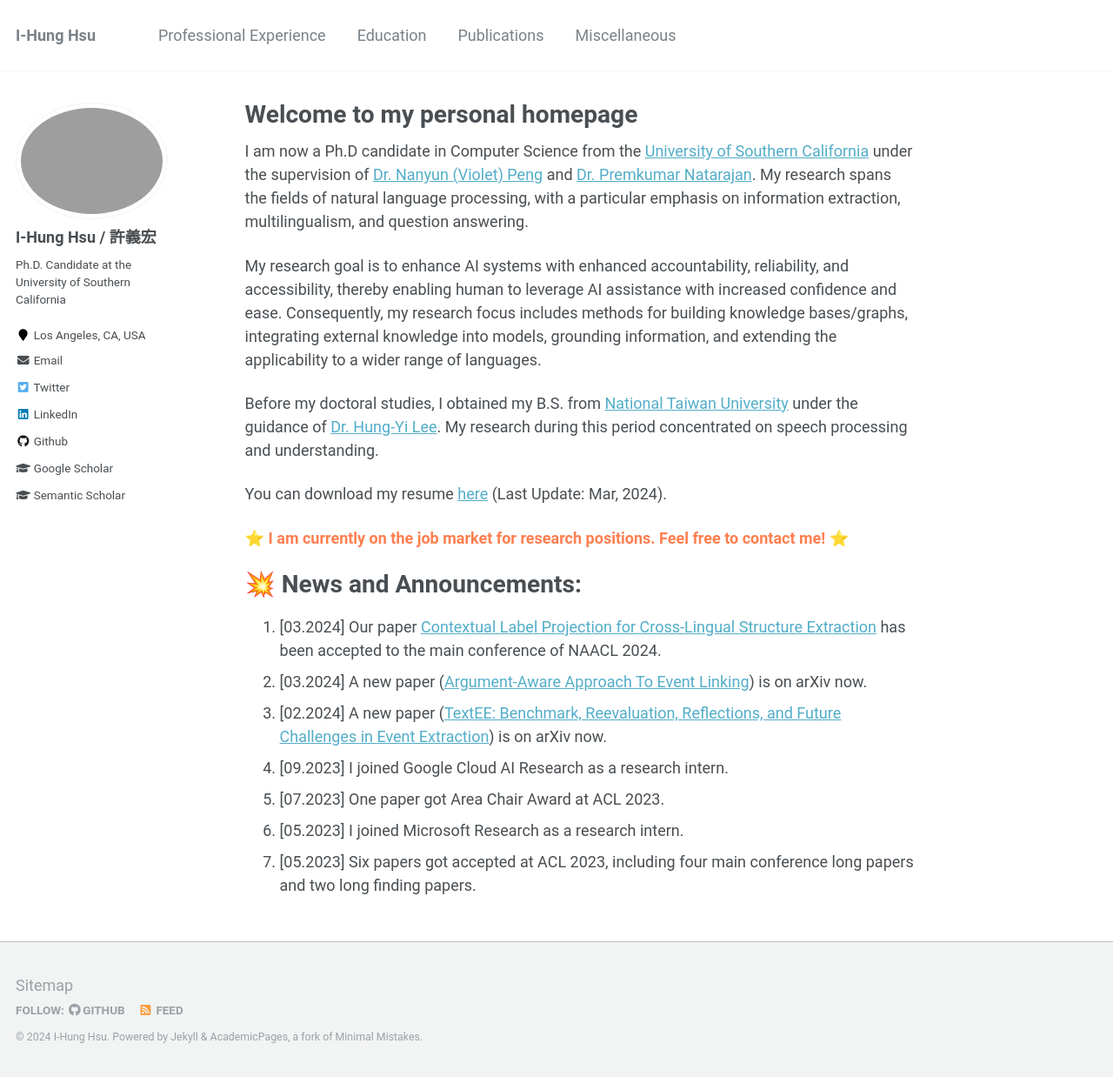
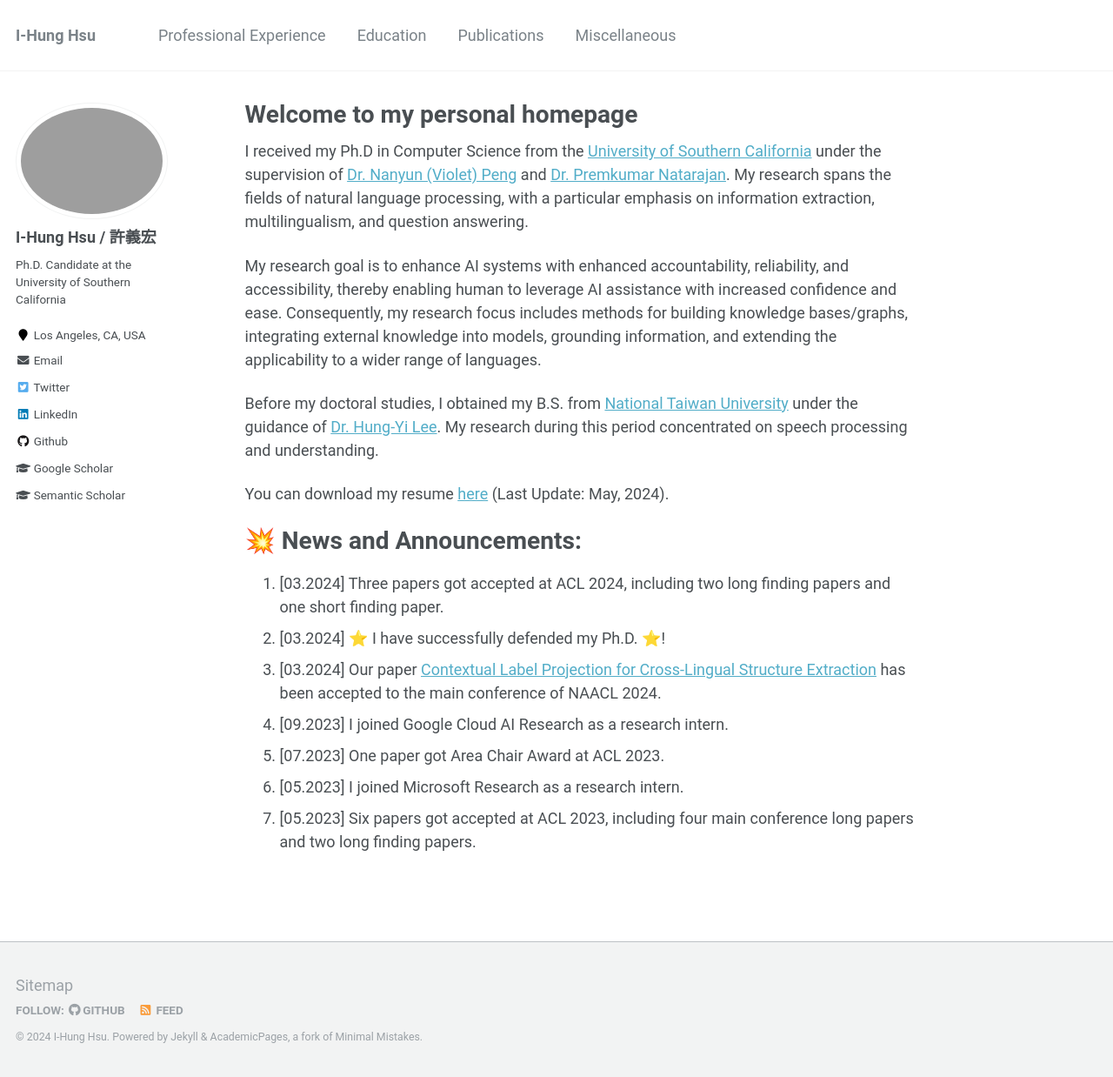
Before and after one commit to ihungalexhsu/ihungalexhsu.github.io, a Jekyll site: the page built from _pages/about.md, in a window 1280 px wide and 1238 px high. Shown: the whole window at 87% size. Built offline with Jekyll 4.4.1, drawn with Linux system fonts in a browser that asks for light colours.

```diff
--- a/_pages/about.md
+++ b/_pages/about.md
@@ -9,7 +9,7 @@ redirect_from:
 ---
 
 <p align="left">
-  I am now a Ph.D candidate in Computer Science from the <a href="https://www.cs.usc.edu/">University of Southern California</a> under the supervision of <a href="https://vnpeng.net/">Dr. Nanyun (Violet) Peng</a> and <a href="https://viterbi.usc.edu/directory/faculty/Natarajan/Premkumar">Dr. Premkumar Natarajan</a>. My research spans the fields of natural language processing, with a particular emphasis on information extraction, multilingualism, and question answering.
+  I received my Ph.D in Computer Science from the <a href="https://www.cs.usc.edu/">University of Southern California</a> under the supervision of <a href="https://vnpeng.net/">Dr. Nanyun (Violet) Peng</a> and <a href="https://viterbi.usc.edu/directory/faculty/Natarajan/Premkumar">Dr. Premkumar Natarajan</a>. My research spans the fields of natural language processing, with a particular emphasis on information extraction, multilingualism, and question answering.
 </p>
 
 <p align="left">
@@ -20,17 +20,17 @@ redirect_from:
   Before my doctoral studies, I obtained my B.S. from <a href="https://eecs.ntu.edu.tw/?locale=en">National Taiwan University</a> under the guidance of <a href="https://speech.ee.ntu.edu.tw/~hylee">Dr. Hung-Yi Lee</a>. My research during this period concentrated on speech processing and understanding.
 </p>
 
-You can download my resume [here](../files/Resume_ihunghsu_202403.pdf) (Last Update: Mar, 2024).
+You can download my resume [here](../files/Resume_ihunghsu_202405.pdf) (Last Update: May, 2024).
 
-<p align="left" style='color:coral'>
+<!-- <p align="left" style='color:coral'>
   <b> ⭐ I am currently on the job market for research positions. Feel free to contact me! ⭐</b>
-</p>
+</p> -->
 
 💥 News and Announcements:
 ======
+1. <span>[03.2024] </span> Three papers got accepted at ACL 2024, including two long finding papers and one short finding paper.
+1. <span>[03.2024] </span> ⭐ I have successfully defended my Ph.D. ⭐!
 1. <span>[03.2024] </span> Our paper [Contextual Label Projection for Cross-Lingual Structure Extraction](https://arxiv.org/abs/2309.08943) has been accepted to the main conference of NAACL 2024.
-1. <span>[03.2024] </span> A new paper ([Argument-Aware Approach To Event Linking](https://arxiv.org/abs/2403.15097)) is on arXiv now.
-1. <span>[02.2024] </span> A new paper ([TextEE: Benchmark, Reevaluation, Reflections, and Future Challenges in Event Extraction](https://arxiv.org/abs/2311.09562)) is on arXiv now.
 1. <span>[09.2023] </span> I joined Google Cloud AI Research as a research intern.
 1. <span>[07.2023] </span> One paper got Area Chair Award at ACL 2023.
 1. <span>[05.2023] </span> I joined Microsoft Research as a research intern.
```
Also changed, not shown: _pages/cv.md (+1 -1 lines), _pages/experience.md (+9 -9 lines), _pages/services.md (+2 -2 lines), _publications/16_TextEE.md (+4 -4 lines), _publications/17_EveLink.md (+5 -5 lines), _publications/18_CaLM.md (added, +17 -0 lines).
